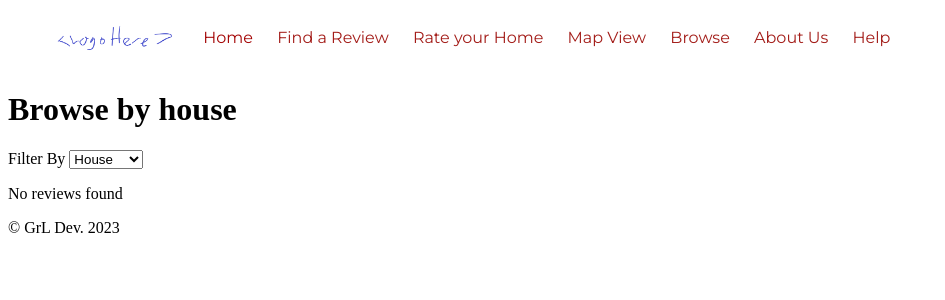
After one commit to GrLdev/Rate-My-Student-Home, a Flask app: page /browse/house in a window 1280 px wide. The commit adds this page. Shown: the top 300 px of the page, without its empty margins (0-945 px from the left). Run offline with Flask 3, Linux system fonts and the light colour scheme; parts of the project's set-up code (start-up, migrations or seed data) failed here and were passed over.

Commit message:
added new browse page, added sort by reviews, date, rent; added filter by rating, rent, bedrooms, bathrooms; modified sortby.js to use js data attributes rather than splitting strings

```diff
--- a/app/forms.py
+++ b/app/forms.py
@@ -15,7 +15,6 @@ class PriceField(DecimalField):
                 raise ValueError(self.gettext('Invalid rent value'))
         else:
             self.data = None
-
 
 class CreateReviewForm(FlaskForm):
     # place_id = None
@@ -77,3 +76,27 @@ class SearchForm(FlaskForm):
 
 class SortForm(FlaskForm):
     sort_by = SelectField("Sort By", choices=[('recent','Most Recent'),('oldest','Oldest'),('overall_high','Overall Rating (highest first)'),('overall_low','Overall Rating (lowest first)')], validators=[DataRequired()], default='recent', id="sort-input")
+
+class BrowseTypeForm(FlaskForm):
+    browse_type = SelectField("Filter By", choices=[('house','House'),('halls','Halls'),('landlord','Landlord')], validators=[DataRequired()], default='house', render_kw={"onchange": "this.form.submit()"})
+
+class SortByPropertyForm(FlaskForm):
+    sort_by = SelectField("Sort By", choices=[('overall_high','Overall Rating (highest first)'),('overall_low','Overall Rating (lowest first)'),('recent','Most Recent'),('oldest','Oldest'),('rent_high','Rent (highest first)'),('rent_low','Rent (lowest first)')], validators=[DataRequired()], default='overall_high', id="sort-input")
+
+class SortByLandlordForm(FlaskForm):
+    sort_by = SelectField("Sort By", choices=[('overall_high','Overall Rating (highest first)'),('overall_low','Overall Rating (lowest first)'),('recent','Most Recent'),('oldest','Oldest')], validators=[DataRequired()], default='overall_high', id="sort-input")
+
+class FilterByRatingForm(FlaskForm):
+    filter_by = SelectField("Overall rating above", choices=[(5,'5'),(4,'4'),(3,'3'),(2,'2'),(1,'1')], validators=[DataRequired()], default='overall_5', id="filter-input")
+
+class FilterByRentForm(FlaskForm):
+    rent_min = PriceField("Min Rent £", validators=[DataRequired(), NumberRange(min=0, max=10000)], id="rent-min-input")
+    rent_max = PriceField("Max Rent £", validators=[DataRequired(), NumberRange(min=0, max=10000)], id="rent-max-input")
+
+class FilterByBedroomsForm(FlaskForm):
+    bedrooms_min = SelectField("Min Bedrooms", choices=[('1','1'),('2','2'),('3','3'),('4','4'),('5','5'),('6','6'),('7','7'),('8','8'),('9','9'),('10+','10+')], validators=[DataRequired()], default='1', id="bedrooms-min-input")
+    bedrooms_max = SelectField("Max Bedrooms", choices=[('1','1'),('2','2'),('3','3'),('4','4'),('5','5'),('6','6'),('7','7'),('8','8'),('9','9'),('10+','10+')], validators=[DataRequired()], default='10+', id="bedrooms-max-input")
+
+class FilterByBathroomsForm(FlaskForm):
+    bathrooms_min = SelectField("Min Bathrooms", choices=[('1','1'),('2','2'),('3','3'),('4','4'),('5','5')], validators=[DataRequired()], default='1', id="bathrooms-min-input")
+    bathrooms_max = SelectField("Max Bathrooms", choices=[('1','1'),('2','2'),('3','3'),('4','4'),('5','5')], validators=[DataRequired()], default='10+', id="bathrooms-max-input")
--- a/app/models.py
+++ b/app/models.py
@@ -29,11 +29,13 @@ class House(db.Model):
     bedrooms = db.Column(db.Integer, nullable=False)
     bathrooms = db.Column(db.Integer, nullable=False)
     rent = db.Column(db.Integer, nullable=False)
+    property = db.relationship('Property', backref='house', lazy=True, uselist=False)
 
 class Halls(db.Model):
     id = db.Column(db.Integer, primary_key=True)
     property_id = db.Column(db.Integer, db.ForeignKey('property.id'), nullable=False)
     rent = db.Column(db.Integer, nullable=False)
+    property = db.relationship('Property', backref='halls', lazy=True, uselist=False)
 
 class EstateAgent(db.Model):
     id = db.Column(db.Integer, primary_key=True)
--- a/app/routes.py
+++ b/app/routes.py
@@ -1,6 +1,6 @@
 from app import app, db
 from flask import render_template, url_for, redirect, request, jsonify, flash
-from app.forms import CreateReviewForm, SearchForm, SortForm
+from app.forms import CreateReviewForm, SearchForm, SortForm, BrowseTypeForm, SortByPropertyForm, SortByLandlordForm, FilterByRatingForm, FilterByRentForm, FilterByBedroomsForm, FilterByBathroomsForm
 from app.models import Review, Property, House, Halls, EstateAgent, User
 from secret_keys import google_maps_api_key
 from sqlalchemy import or_
@@ -197,3 +197,65 @@ def map():
         }
 
     return render_template('map.html', title='Map', property_location_data=property_location_data, google_maps_api_key=google_maps_api_key)
+
+@app.route('/browse', methods=['GET', 'POST'])
+@app.route('/browse/', methods=['GET', 'POST'])
+def browse():
+    browse_type_form = BrowseTypeForm()
+    if browse_type_form.validate_on_submit():
+        return browse_form_action(browse_type_form)
+    return render_template('browse.html', title='Browse', browse_type_form=browse_type_form)
+
+@app.route('/browse/house', methods=['GET', 'POST'])
+def browse_house():
+    browse_type_form = BrowseTypeForm()
+    sort_by = SortByPropertyForm()
+    filter_by_rating = FilterByRatingForm()
+    filter_by_rent = FilterByRentForm()
+    filter_by_bedrooms = FilterByBedroomsForm()
+    filter_by_bathrooms = FilterByBathroomsForm()
+
+    browse_type_form.browse_type.process(request.form, data='house')
+    reviews = Review.query.join(Property).filter(Review.property_id == Property.id).join(House).all()
+
+    if browse_type_form.validate_on_submit():
+        return browse_form_action(browse_type_form)
+
+    return render_template('browse-category.html', title='Browse', browse_type_form=browse_type_form, sort_by=sort_by, reviews=reviews, browse_type='house', filter_by_rating=filter_by_rating, filter_by_rent=filter_by_rent, filter_by_bedrooms=filter_by_bedrooms, filter_by_bathrooms=filter_by_bathrooms)
+
+@app.route('/browse/halls', methods=['GET', 'POST'])
+def browse_halls():
+    browse_type_form = BrowseTypeForm()
+    sort_by = SortByPropertyForm()
+    filter_by_rating = FilterByRatingForm()
+    filter_by_rent = FilterByRentForm()
+
+    browse_type_form.browse_type.process(request.form, data='halls')
+    reviews = Review.query.join(Property).filter(Review.property_id == Property.id).join(Halls).all()
+
+    if browse_type_form.validate_on_submit():
+        return browse_form_action(browse_type_form)
+
+    return render_template('browse-category.html', title='Browse', browse_type_form=browse_type_form, sort_by=sort_by, reviews=reviews, browse_type='halls', filter_by_rating=filter_by_rating, filter_by_rent=filter_by_rent)
+
+@app.route('/browse/landlord', methods=['GET', 'POST'])
+def browse_landlord():
+    browse_type_form = BrowseTypeForm()
+    sort_by = SortByLandlordForm()
+    filter_by_rating = FilterByRatingForm()
+
+    browse_type_form.browse_type.process(request.form, data='landlord')
+    reviews = Review.query.join(EstateAgent).filter(Review.estate_agent_id == EstateAgent.id).all()
+
+    if browse_type_form.validate_on_submit():
+        return browse_form_action(browse_type_form)
+
+    return render_template('browse-category.html', title='Browse', browse_type_form=browse_type_form, sort_by=sort_by, reviews=reviews, browse_type='landlord', filter_by_rating=filter_by_rating)
+
+def browse_form_action(browse_type_form):
+    if browse_type_form.browse_type.data == 'house':
+        return redirect(url_for('browse_house'))
+    elif browse_type_form.browse_type.data == 'halls':
+        return redirect(url_for('browse_halls'))
+    elif browse_type_form.browse_type.data == 'landlord':
+        return redirect(url_for('browse_landlord'))
--- /dev/null
+++ b/app/static/js/filterby.js
@@ -0,0 +1,58 @@
+function filterReviews() {
+    var minRating = $('#filter-input').val();
+    var minRent = $('#rent-min-input').val();
+    var maxRent = $('#rent-max-input').val();
+    var minBedrooms = $('#bedrooms-min-input').val();
+    var maxBedrooms = $('#bedrooms-max-input').val();
+    var minBathrooms = $('#bathrooms-min-input').val();
+    var maxBathrooms = $('#bathrooms-max-input').val();
+
+    $('.review').each(function() {
+        var reviewDate = new Date($(this).data('review-date'));
+        var overallRating = parseInt($(this).data('review-overall-rating'));
+        var rent = parseInt($(this).data('rent'));
+        var bedrooms = parseInt($(this).data('bedrooms'));
+        var bathrooms = parseInt($(this).data('bathrooms'));
+
+        var shouldShow = true;
+
+        if (minRating !== "all" && overallRating < parseInt(minRating)) {
+            shouldShow = false;
+        }
+
+        if (minRent !== "all" && rent < parseInt(minRent)) {
+            shouldShow = false;
+        }
+
+        if (maxRent !== "all" && rent > parseInt(maxRent)) {
+            shouldShow = false;
+        }
+
+        if (minBedrooms !== "all" && bedrooms < parseInt(minBedrooms)) {
+            shouldShow = false;
+        }
+
+        if (maxBedrooms !== "all" && bedrooms > parseInt(maxBedrooms)) {
+            shouldShow = false;
+        }
+
+        if (minBathrooms !== "all" && bathrooms < parseInt(minBathrooms)) {
+            shouldShow = false;
+        }
+
+        if (maxBathrooms !== "all" && bathrooms > parseInt(maxBathrooms)) {
+            shouldShow = false;
+        }
+
+        if (shouldShow) {
+            $(this).show();
+        } else {
+            $(this).hide();
+        }
+    });
+}
+
+// Call the filterReviews() function when the filter criteria change
+$('#filter-input, #rent-min-input, #rent-max-input, #bedrooms-min-input, #bedrooms-max-input, #bathrooms-min-input, #bathrooms-max-input').on('change', function() {
+    filterReviews();
+});
--- a/app/static/js/sortby.js
+++ b/app/static/js/sortby.js
@@ -8,8 +8,8 @@ if (sort_type.val() === 'recent') {
 function sort_by_recent() {
     var reviews = $('.review');
     reviews.sort(function(a, b) {
-        var dateA = new Date($(a).find('p:eq(0)').text().split(': ')[1]);
-        var dateB = new Date($(b).find('p:eq(0)').text().split(': ')[1]);
+        var dateA = new Date($(a).data('review-date'));
+        var dateB = new Date($(b).data('review-date'));
         return dateB - dateA;
     });
     $('#reviews-container').html(reviews);
@@ -18,8 +18,8 @@ function sort_by_recent() {
 function sort_by_oldest() {
     var reviews = $('.review');
     reviews.sort(function(a, b) {
-        var dateA = new Date($(a).find('p:eq(0)').text().split(': ')[1]);
-        var dateB = new Date($(b).find('p:eq(0)').text().split(': ')[1]);
+        var dateA = new Date($(a).data('review-date'));
+        var dateB = new Date($(b).data('review-date'));
         return dateA - dateB;
     });
     $('#reviews-container').html(reviews);
@@ -28,8 +28,8 @@ function sort_by_oldest() {
 function sort_by_overall() {
     var reviews = $('.review');
     reviews.sort(function(a, b) {
-        var ratingA = parseInt($(a).find('p:eq(2)').text().split(': ')[1]);
-        var ratingB = parseInt($(b).find('p:eq(2)').text().split(': ')[1]);
+        var ratingA = parseInt($(a).data('review-overall-rating'));
+        var ratingB = parseInt($(b).data('review-overall-rating'));
         return ratingB - ratingA;
     });
     $('#reviews-container').html(reviews);
@@ -38,8 +38,28 @@ function sort_by_overall() {
 function sort_by_overall_low() {
     var reviews = $('.review');
     reviews.sort(function(a, b) {
-        var ratingA = parseInt($(a).find('p:eq(2)').text().split(': ')[1]);
-        var ratingB = parseInt($(b).find('p:eq(2)').text().split(': ')[1]);
+        var ratingA = parseInt($(a).data('review-overall-rating'));
+        var ratingB = parseInt($(b).data('review-overall-rating'));
+        return ratingA - ratingB;
+    });
+    $('#reviews-container').html(reviews);
+}
+
+function sort_by_rent_high() {
+    var reviews = $('.review');
+    reviews.sort(function(a, b) {
+        var ratingA = parseInt($(a).data('rent'));
+        var ratingB = parseInt($(b).data('rent'));
+        return ratingB - ratingA;
+    });
+    $('#reviews-container').html(reviews);
+}
+
+function sort_by_rent_low() {
+    var reviews = $('.review');
+    reviews.sort(function(a, b) {
+        var ratingA = parseInt($(a).data('rent'));
+        var ratingB = parseInt($(b).data('rent'));
         return ratingA - ratingB;
     });
     $('#reviews-container').html(reviews);
@@ -60,4 +80,10 @@ sort_input.on('change', function() {
     else if ($(this).val() === 'overall_low') {
         sort_by_overall_low();
     }
+    else if ($(this).val() === 'rent_high') {
+        sort_by_rent_high();
+    }
+    else if ($(this).val() === 'rent_low') {
+        sort_by_rent_low();
+    }
 });
--- a/app/templates/base.html
+++ b/app/templates/base.html
@@ -26,6 +26,7 @@
             <li class="nav-crumb"><a class="secondaryRed" href="/review">Find a Review</a></li>
             <li class="nav-crumb"><a class="secondaryRed" href="/review/create">Rate your Home</a></li>
             <li class="nav-crumb"><a class="secondaryRed" href="/map">Map View</a></li>
+            <li class="nav-crumb"><a class="secondaryRed" href="/browse">Browse</a></li>
             <li class="nav-crumb"><a class="secondaryRed" href="/about">About Us</a></li>
             <li class="nav-crumb"><a class="secondaryRed" href="/help-center">Help</a></li>
         </ul>
--- /dev/null
+++ b/app/templates/browse-category.html
@@ -0,0 +1,89 @@
+{% extends "base.html" %}
+{% block content %}
+
+<h1>Browse by {{ browse_type }}</h1>
+
+<form method="post" action="">
+    {{ browse_type_form.csrf_token }}
+    {{ browse_type_form.browse_type.label }} {{ browse_type_form.browse_type }}<br>
+</form>
+
+{% if reviews %}
+    <form method="post" action="">
+        {{ sort_by.csrf_token }}
+        {{ sort_by.sort_by.label }} {{ sort_by.sort_by }}<br>
+    </form>
+
+    {% if browse_type in ["house", "halls", "landlord"] %}
+        <form method="post" action="">
+            {{ filter_by_rating.csrf_token }}
+            {{ filter_by_rating.filter_by.label }} {{ filter_by_rating.filter_by }}<br>
+        </form>
+    {% endif %}
+    {% if browse_type in ["house", "halls"] %}
+        <form method="post" action="">
+            {{ filter_by_rent.csrf_token }}
+            {{ filter_by_rent.rent_min.label }} {{ filter_by_rent.rent_min }}<br>
+            {{ filter_by_rent.rent_max.label }} {{ filter_by_rent.rent_max }}<br>
+        </form>
+    {% endif %}
+    {% if browse_type == "house" %}
+        <form method="post" action="">
+            {{ filter_by_bedrooms.csrf_token }}
+            {{ filter_by_bedrooms.bedrooms_min.label }} {{ filter_by_bedrooms.bedrooms_min }}<br>
+            {{ filter_by_bedrooms.bedrooms_max.label }} {{ filter_by_bedrooms.bedrooms_max }}<br>
+        </form>
+        <form method="post" action="">
+            {{ filter_by_bathrooms.csrf_token }}
+            {{ filter_by_bathrooms.bathrooms_min.label }} {{ filter_by_bathrooms.bathrooms_min }}<br>
+            {{ filter_by_bathrooms.bathrooms_max.label }} {{ filter_by_bathrooms.bathrooms_max }}<br>
+        </form>
+    {% endif %}
+
+    <div id="reviews-container">
+        {% for review in reviews %}
+            <div class="review" data-review-date="{{ review.date }}" data-review-overall-rating="{{ review.overall_rating }}" data-rent="{% if browse_type == 'house' %}{{ review.property.house[0].rent }}{% elif browse_type == 'halls' %}{{ review.property.halls[0].rent }}{% endif %}" data-bedrooms="{% if browse_type == 'house' %}{{ review.property.house[0].bedrooms }}{% endif %}" data-bathrooms="{% if browse_type == 'house' %}{{ review.property.house[0].bathrooms }}{% endif %}">
+                {% if browse_type == "house" %}
+                    <p>Address: {{ review.property.address }}</p>
+                    <p>Review date: {{ review.date }}</p>
+                    <p>Rent: {{ review.property.house[0].rent }}</p>
+                    <p>Bedrooms: {{ review.property.house[0].bedrooms }}</p>
+                    <p>Bathrooms: {{ review.property.house[0].bathrooms }}</p>
+                    <p>Letting Agent: {{ review.estate_agent.name }}</p>
+                    <p>Overall Rating: {{ review.overall_rating }}</p>
+                    <p>Condition Rating: {{ review.condition_rating }}</p>
+                    <p>Security Rating: {{ review.security_rating }}</p>
+                    <p>Landlord Rating: {{ review.landlord_rating }}</p>
+                    <p>{{ review.comment }}</p>
+
+                {% elif browse_type == "halls" %}
+                    <p>Address: {{ review.property.address }}</p>
+                    <p>Review date: {{ review.date }}</p>
+                    <p>Rent: {{ review.property.halls[0].rent }}</p>
+                    <p>Overall Rating: {{ review.overall_rating }}</p>
+                    <p>Condition Rating: {{ review.condition_rating }}</p>
+                    <p>Security Rating: {{ review.security_rating }}</p>
+                    <p>Landlord Rating: {{ review.landlord_rating }}</p>
+                    <p>{{ review.comment }}</p>
+
+                {% elif browse_type == "landlord" %}
+                    <p>Landlord: {{ review.estate_agent.name }}</p>
+                    <p>Review date: {{ review.date }}</p>
+                    <p>Landlord Rating: {{ review.landlord_rating }}</p>
+                    <p>Overall Rating: {{ review.overall_rating }}</p>
+                    <p>Condition Rating: {{ review.condition_rating }}</p>
+                    <p>Security Rating: {{ review.security_rating }}</p>
+                    <p>{{ review.comment }}</p>
+                {% endif %}
+            </div>
+        {% endfor %}
+    </div>
+{% else %}
+    <p>No reviews found</p>
+{% endif %}
+
+<script src="https://code.jquery.com/jquery-3.6.0.min.js"></script>
+<script src="{{ url_for('static', filename='js/sortby.js') }}"></script>
+<script src="{{ url_for('static', filename='js/filterby.js') }}"></script>
+
+{% endblock content %}
--- a/app/templates/search.html
+++ b/app/templates/search.html
@@ -22,7 +22,7 @@
         <p>Average rating: {{ avg_rating }}</p>
         <div id="reviews-container">
             {% for review in reviews %}
-                <div class="review">
+                <div class="review" data-review-date="{{ review.date }}" data-review-overall-rating="{{ review.overall_rating }}">
                     <p>Review date: {{ review.date }}</p>
                     <p>Letting Agent: {{ review.estate_agent.name }}</p>
                     <p>Overall Rating: {{ review.overall_rating }}</p>
```
Also changed, not shown: app/templates/browse.html (added, +11 -0 lines).
